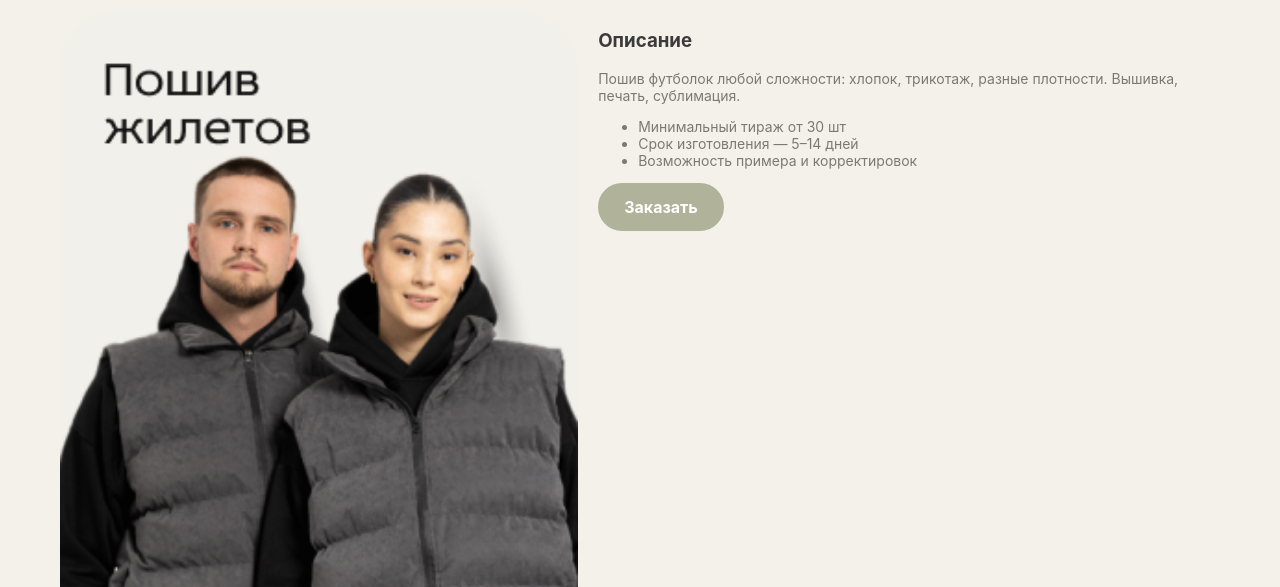
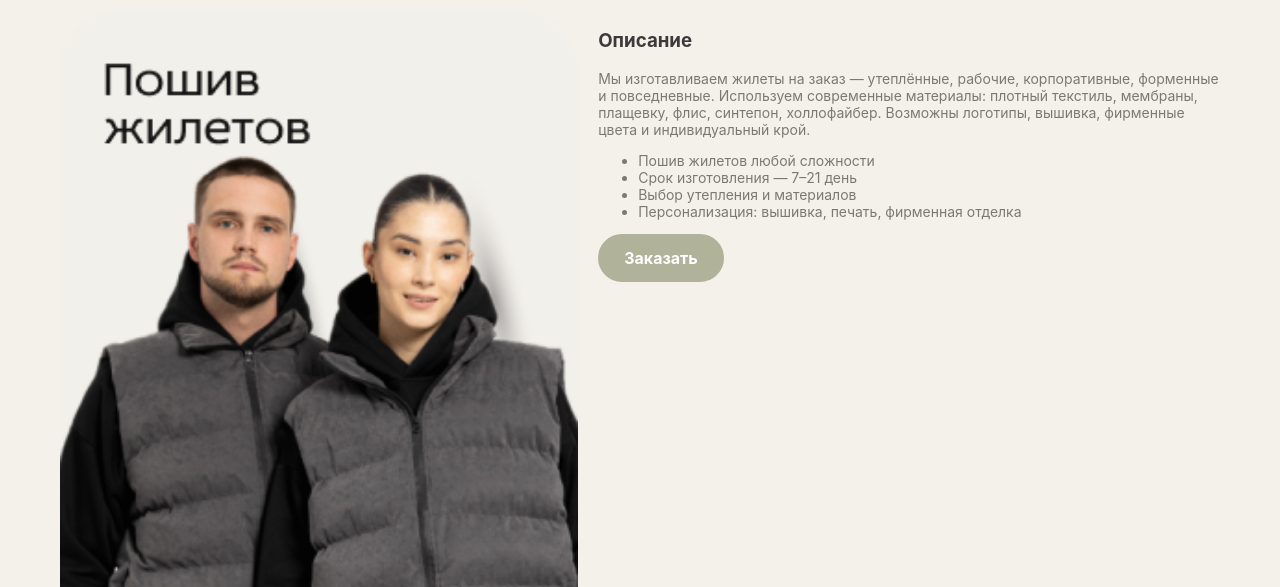
Before and after one commit to gidroshlupka-ops/fantaziya-site, a plain HTML site: page catalog/jackets.html in a window 1280 px wide. Shown: the part 213-800 px from the top of the page. Drawn offline with Linux system fonts and the light colour scheme.

Commit message:
Update jackets.html

```diff
--- a/catalog/jackets.html
+++ b/catalog/jackets.html
@@ -68,11 +68,12 @@
       <div style="flex:1"><img src="../photos/jackets.png" alt="" style="width:100%;border-radius:12px"></div>
       <div style="flex:1.2">
         <h3>Описание</h3>
-        <p class="small-muted">Пошив футболок любой сложности: хлопок, трикотаж, разные плотности. Вышивка, печать, сублимация.</p>
+        <p class="small-muted">Мы изготавливаем жилеты на заказ — утеплённые, рабочие, корпоративные, форменные и повседневные. Используем современные материалы: плотный текстиль, мембраны, плащевку, флис, синтепон, холлофайбер. Возможны логотипы, вышивка, фирменные цвета и индивидуальный крой.</p>
         <ul class="small-muted">
-          <li>Минимальный тираж от 30 шт</li>
-          <li>Срок изготовления — 5–14 дней</li>
-          <li>Возможность примера и корректировок</li>
+          <li>Пошив жилетов любой сложности</li>
+          <li>Срок изготовления — 7–21 день</li>
+          <li>Выбор утепления и материалов</li>
+          <li>Персонализация: вышивка, печать, фирменная отделка</li>
         </ul>
         <p style="margin-top:12px"><a class="btn" href="../index.html#">Заказать</a></p>
       </div>
```
